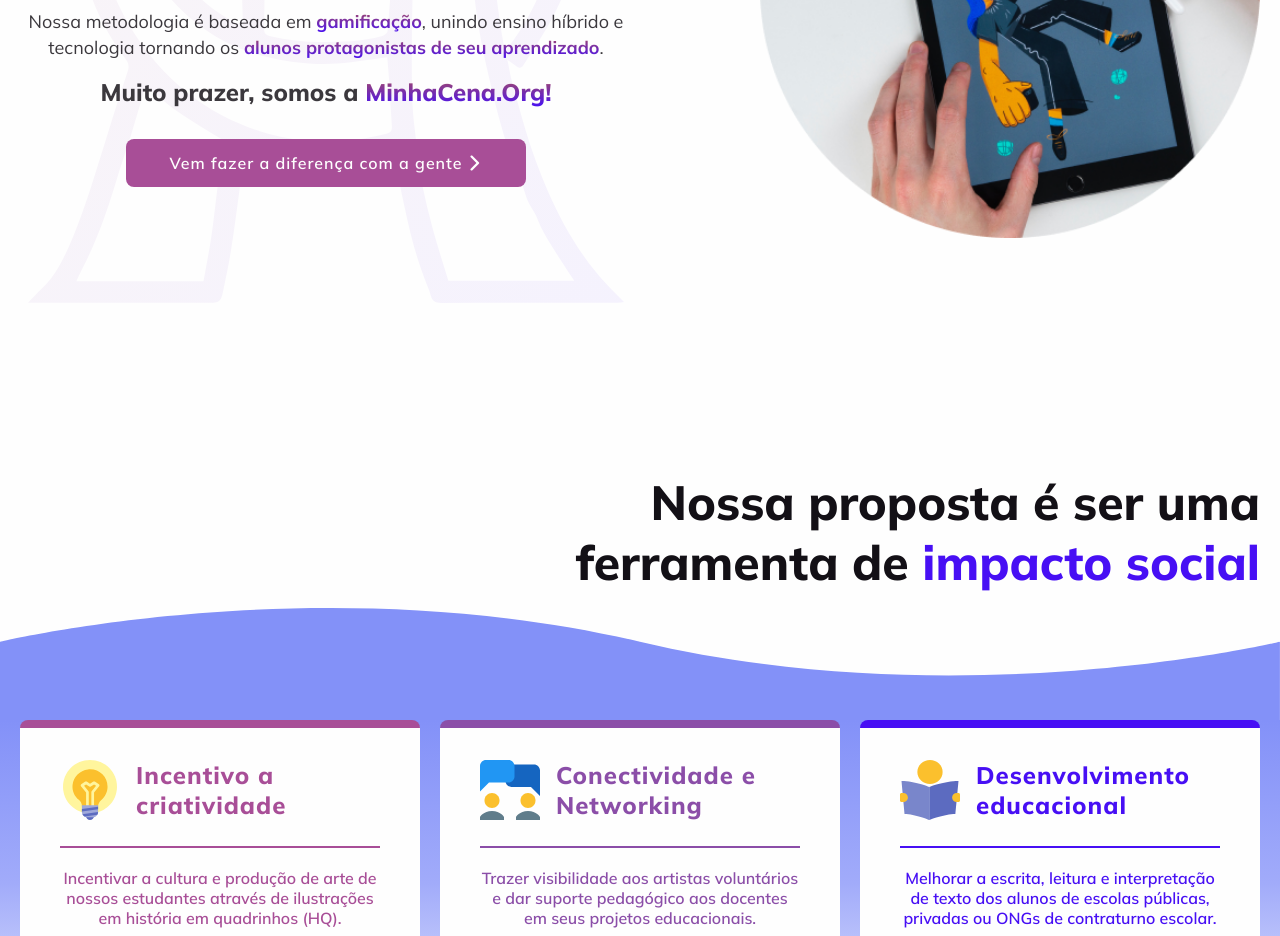
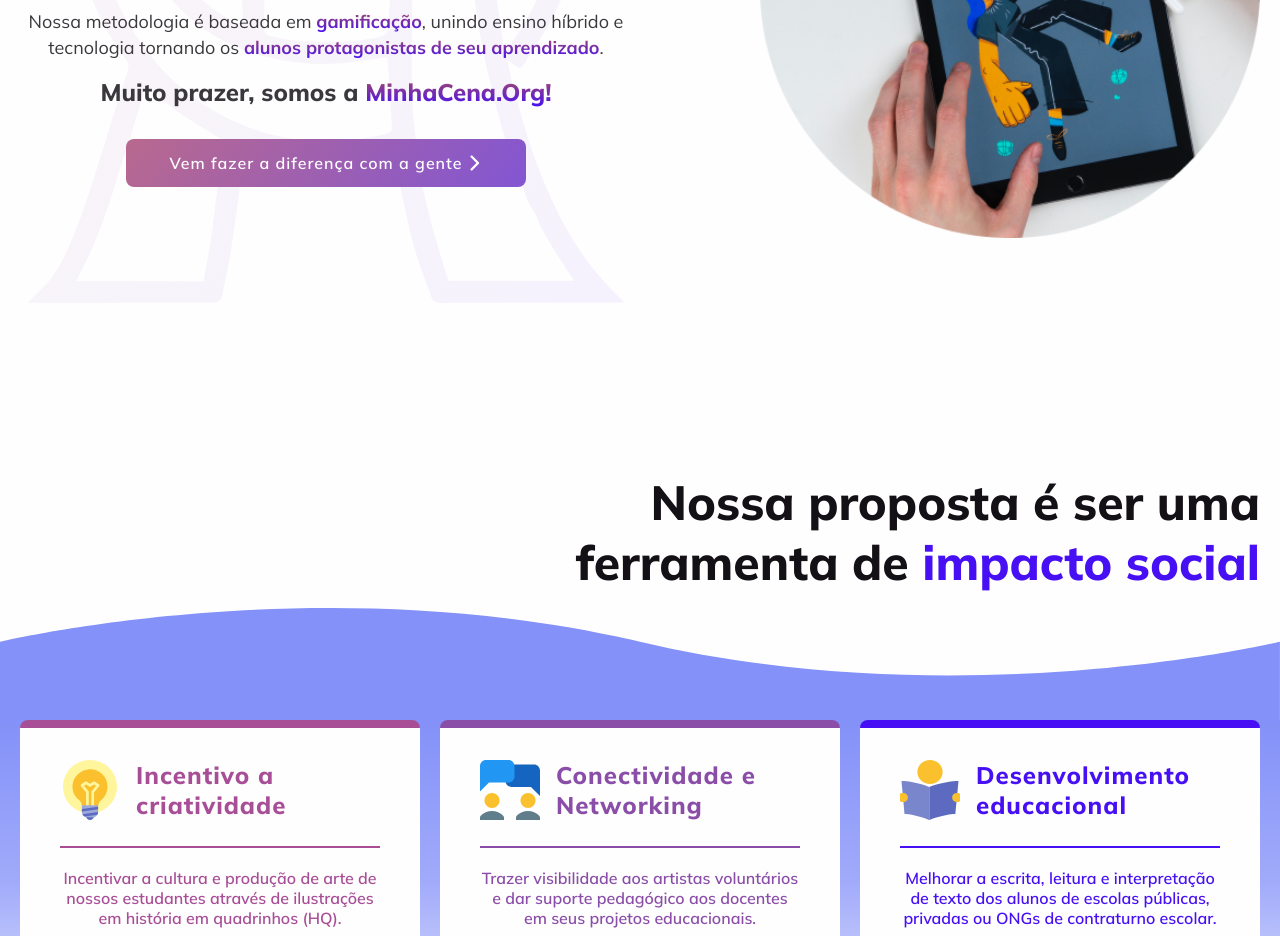
Before and after one commit to MinhaCena/minha-cena-site, a Next.js app: page / in a window 1280 px wide. Shown: the part 1140-2076 px from the top of the page. Built offline with nearby package versions, Linux system fonts and the light colour scheme.

Commit message:
refactor: change SectionAbout button background

```diff
--- a/src/components/SectionAbout/index.tsx
+++ b/src/components/SectionAbout/index.tsx
@@ -50,8 +50,8 @@
 						label="Vem fazer a diferença com a gente"
 						href="/"
 						width="40rem"
-						backgroundColor="#A84E97"
-						backgroundColorHover="#662F5C"
+						backgroundColor="linear-gradient(131.35deg, #C46D7F -21.82%, #7551E3 124.67%)"
+						backgroundColorHover="linear-gradient(135deg, #662F5C 0%, #2D0999 100%)"
 					/>
 				</div>
 				<Image
```
